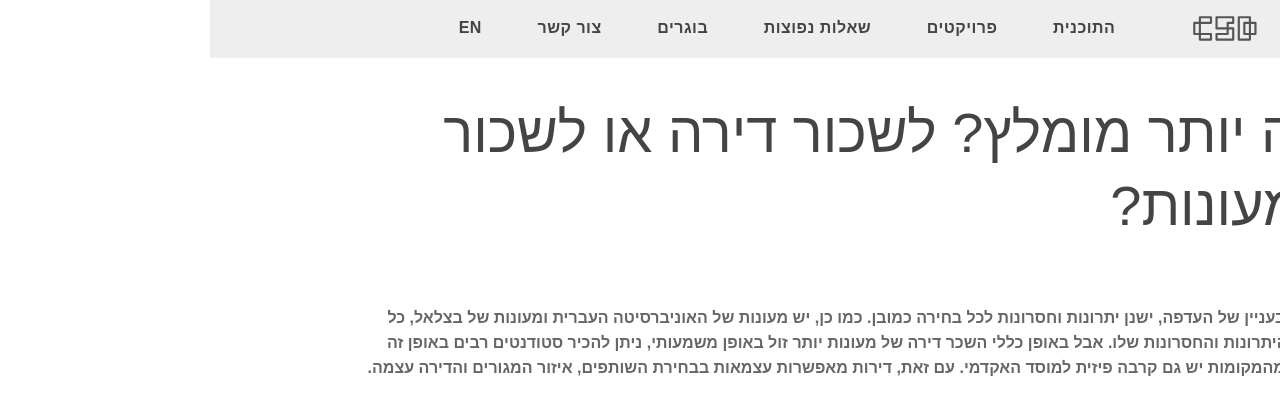
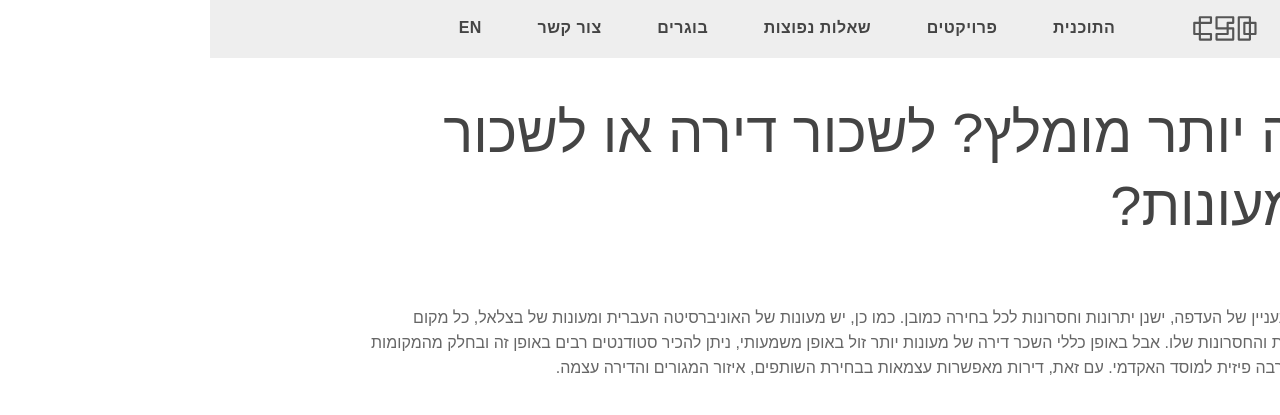
Before and after one commit to bsc-des/csd.degree, a Jekyll site: the page built from _posts/faq/2021-03-04-מה-יותר-מומלץ-לשכור-דירה-או-לשכור-במעונות.md, in a window 1280 px wide. Shown: the top 415 px of the page. Built offline with Jekyll 4.4.1, drawn with Linux system fonts in a browser that asks for light colours; some web fonts are replaced.

```diff
--- a/_posts/faq/2021-03-04-מה-יותר-מומלץ-לשכור-דירה-או-לשכור-במעונות.md
+++ b/_posts/faq/2021-03-04-מה-יותר-מומלץ-לשכור-דירה-או-לשכור-במעונות.md
@@ -5,4 +5,4 @@ title: מה יותר מומלץ? לשכור דירה או לשכור במעונ
 date: 2021-03-04T21:11:09.896Z
 category: לוגיסטיקות
 ---
-**מדובר בעניין של העדפה, ישנן יתרונות וחסרונות לכל בחירה כמובן. כמו כן, יש מעונות של האוניברסיטה העברית ומעונות של בצלאל, כל מקום והיתרונות והחסרונות שלו. אבל באופן כללי השכר דירה של מעונות יותר זול באופן משמעותי, ניתן להכיר סטודנטים רבים באופן זה ובחלק מהמקומות יש גם קרבה פיזית למוסד האקדמי. עם זאת, דירות מאפשרות עצמאות בבחירת השותפים, איזור המגורים והדירה עצמה.**
+מדובר בעניין של העדפה, ישנן יתרונות וחסרונות לכל בחירה כמובן. כמו כן, יש מעונות של האוניברסיטה העברית ומעונות של בצלאל, כל מקום והיתרונות והחסרונות שלו. אבל באופן כללי השכר דירה של מעונות יותר זול באופן משמעותי, ניתן להכיר סטודנטים רבים באופן זה ובחלק מהמקומות יש גם קרבה פיזית למוסד האקדמי. עם זאת, דירות מאפשרות עצמאות בבחירת השותפים, איזור המגורים והדירה עצמה.
```
